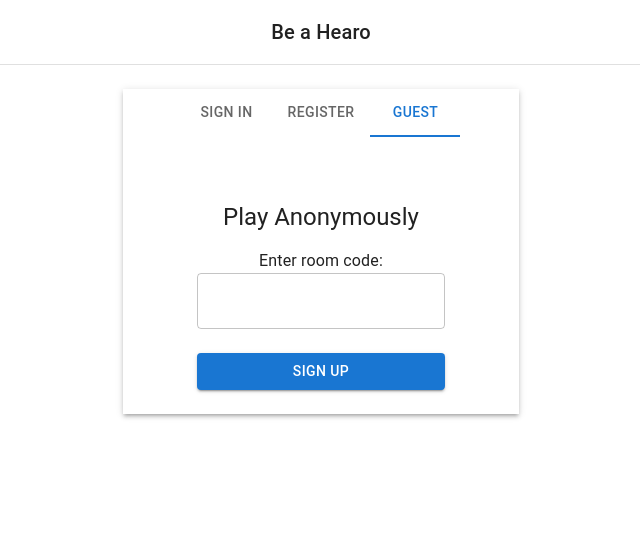
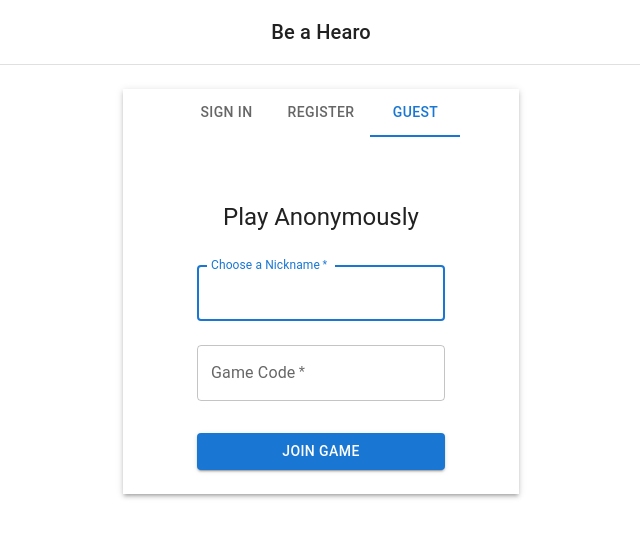
Before and after one commit to ChrisLouie10/Team-Marvel, a React (Create React App) app in the folder client/: page / in a window 1280 px wide. Both pictures are taken after a click on the tab "GUEST". Shown: the top 538 px of the page, without its empty margins (319-959 px from the left). Built offline with nearby package versions, Linux system fonts and the light colour scheme; no server answers; what spotify-web-api-node would draw is missing.

Commit message:
Implemented role based authorization for routing

```diff
--- a/client/src/App.js
+++ b/client/src/App.js
@@ -22,12 +22,16 @@ const App = () => {
           <Route path="/" element={<Authentication/>} />
           <Route path="/spotify" element={<SpotifyAPI/>} />
 
-          {/* We want to protect these routes */}
-          <Route element={<RequireAuth/>}>
+          {/* Only authorized users can access */}
+          <Route element={<RequireAuth allowedRoles={['auth']}/>}>
+            <Route path="/user/host" element={<HostDashboard/>}/>
+            <Route path="/user/join" element={<UserJoin/>} />
+          </Route>
+
+          {/* Guests and Authorized users can access */}
+          <Route element={<RequireAuth allowedRoles={['auth', 'guest']}/>}>
             <Route path="/lobby" element={<Lobby/>} />
             <Route path="/game" element={<GameMain/>} />
-            <Route path="/user/host" element={<HostDashboard/>}/>
-            <Route path="/user/join" element={<UserJoin/>} />
           </Route>
 
           {/* Catch all pages */}
--- a/client/src/components/RequireAuth.js
+++ b/client/src/components/RequireAuth.js
@@ -1,10 +1,12 @@
 import { Navigate, Outlet } from "react-router-dom";
 import useAuth from '../hooks/useAuth';
 
-const ProtectedRoutes = () => {
+const RequireAuth = ({ allowedRoles }) => {
   const { auth } = useAuth();
 
-  return auth ? <Outlet /> : <Navigate to="/" />;
+  return auth?.find(role => allowedRoles?.includes(role))
+            ? <Outlet />
+            : <Navigate to="/" />;
 };
 
-export default ProtectedRoutes;
+export default RequireAuth;
--- a/client/src/context/AuthProvider.js
+++ b/client/src/context/AuthProvider.js
@@ -7,7 +7,7 @@ import { createContext, useState } from "react";
 const AuthContext = createContext({});
 
 export const AuthProvider = ({ children }) => {
-    const [auth, setAuth] = useState(false);
+    const [auth, setAuth] = useState([]);
     const [data, setData] = useState({});
 
     return (
--- a/client/src/pages/Authentication/GuestJoin.js
+++ b/client/src/pages/Authentication/GuestJoin.js
@@ -1,33 +1,94 @@
 import React from 'react'
+import { useState, useEffect } from 'react';
+import { useNavigate } from 'react-router-dom';
 
 import Typography from '@mui/material/Typography';
 import Box from '@mui/material/Box';
 import TextField from '@mui/material/TextField';
 import Button from '@mui/material/Button';
 
+import useAuth from '../../hooks/useAuth';
+import socket from '../../components/Socket';
+
 const GuestJoin = () => {
+  const { setAuth, setData } = useAuth();
+  const navigate = useNavigate();
+  const [gamePin, setGamePin] = useState('')
+  const [name, setName] = useState('')
+
+  useEffect(() => {
+    socket.off() // removes current listeners
+
+    // listen for if game does not exist
+    socket.on('gameNotFound', () => {
+      console.log("Game not found")
+    })
+
+    // listen for lobby information once created
+    socket.on('lobbyData', (data) => {
+
+      // set user and auth context (as a guest)
+      setData({playerName: name, playerId: "guest" + name});
+      setAuth(['guest']);
+
+      navigate('/lobby', {replace: true, state: data})
+    })
+  })
+
+  const handleNameChange = (e) => {
+    setName(e.target.value)
+  }
+
+  const handlePinChange = (e) => {
+    setGamePin(e.target.value)
+  }
+
+  const joinGame = () => {
+    // request server to join game
+    socket.emit('joinGame', {gamePin: gamePin, playerName: name, playerId: "guest" + name})
+  }
+
   return (
     <Box sx={{
       display: 'flex',
       flexDirection: 'column',
-      justifyContent: 'center',
       alignItems: 'center',
       mt: 8
       }}>
         <Typography variant="h5" color="inherit" sx={{mb: 2}}>
           Play Anonymously
         </Typography>
-        <Typography>
-          Enter room code:
-        </Typography>
-        <TextField>Join Room</TextField>
+        <TextField
+          margin="normal"
+          fullWidth
+          id="name"
+          label="Choose a Nickname"
+          value={name}
+          onChange={handleNameChange}
+          name="name"
+          autoComplete="nickname"
+          autoFocus
+          required
+        />
+        <TextField
+          margin="normal"
+          fullWidth
+          id="gamecode"
+          label="Game Code"
+          value={gamePin}
+          onChange={handlePinChange}
+          name="gamecode"
+          autoComplete="gamecode"
+          required
+        />
         <Button
           type="submit"
           fullWidth
           variant="contained"
+          onClick={joinGame}
           sx={{ mt: 3, mb: 3 }}
         >
-          Sign Up
+          Join Game
         </Button>
     </Box>
   )
--- a/client/src/pages/Authentication/Login.js
+++ b/client/src/pages/Authentication/Login.js
@@ -57,7 +57,7 @@ const SignIn = () => {
 
           // set user and auth context (to use across components)
           setData(user.data);
-          setAuth(true);
+          setAuth(['auth']);
 
           // display dashboard page
           navigate("/user/host", { replace: true });
```
